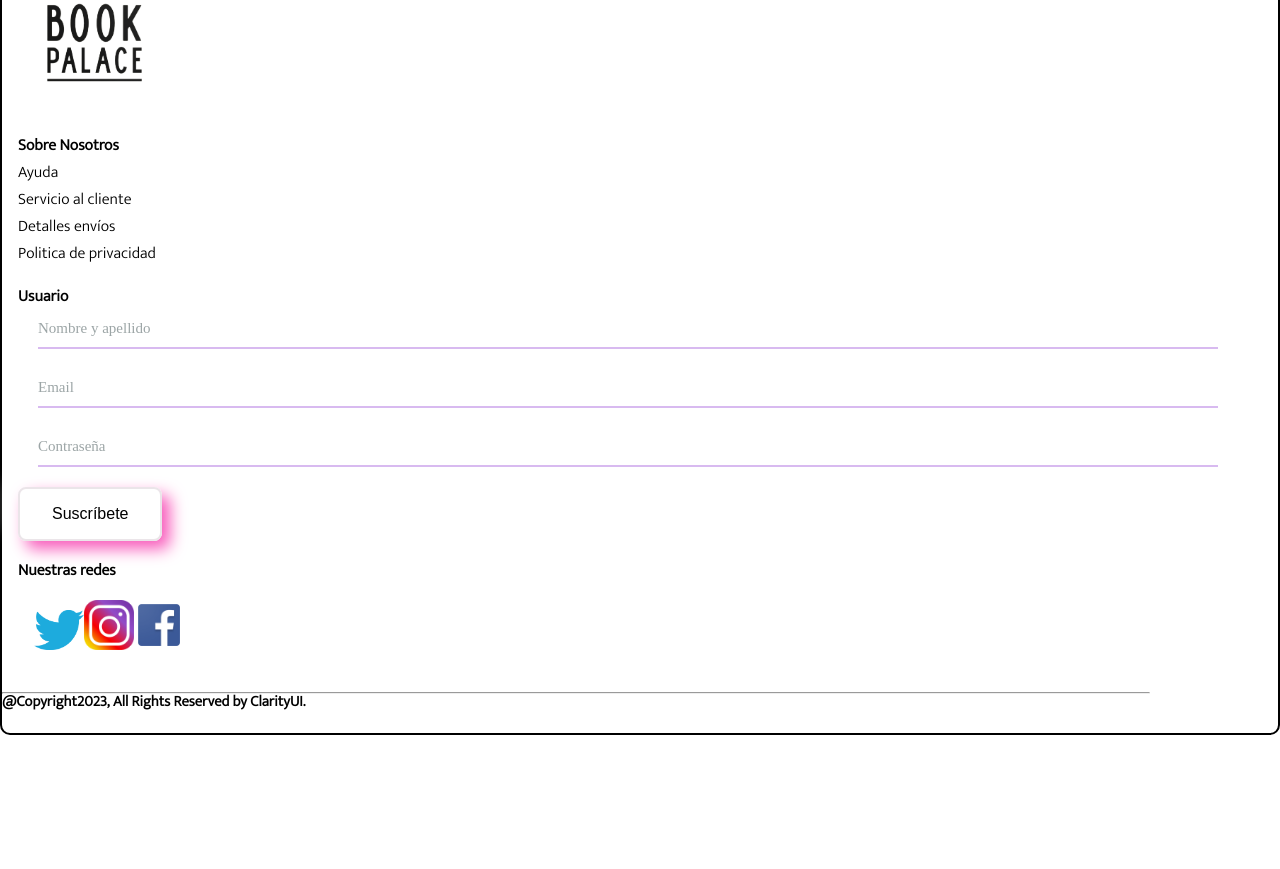
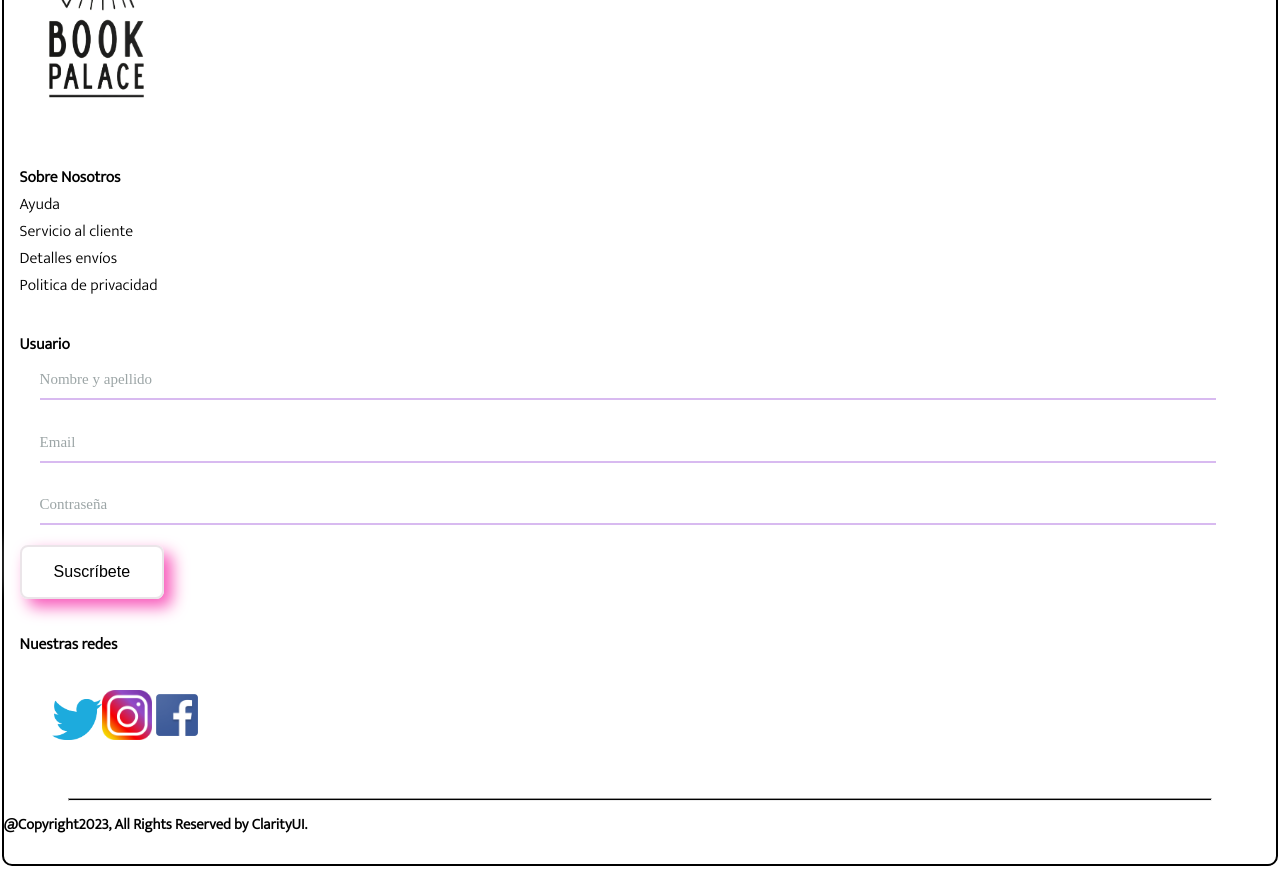
Before and after one commit to micaiann/Proyecto-React, a Next.js app: page / in a window 1280 px wide. Shown: the part 1880-2749 px from the top of the page. Before the commit the page ends 2615 px from the top, so only its background shows below. Built offline with nearby package versions, Linux system fonts and the light colour scheme.

Commit message:
Correcciones css 1

```diff
--- a/src/components/molecules/Footer.js
+++ b/src/components/molecules/Footer.js
@@ -1,3 +1,4 @@
+import { Content } from "next/font/google"
 import Form from "../atoms/footer/Form"
 
 
@@ -13,11 +14,13 @@ const Footer = () => {
               </div>
 
               <div style={pieFilas} className="pie-filas" >
-                <h4>Sobre Nosotros</h4>
+              <h4>Sobre Nosotros</h4>
+              <div className="pie-filas-nosotros">
                 <p>Ayuda</p>
                 <p>Servicio al cliente</p>
                 <p>Detalles envíos</p>
                 <p>Politica de privacidad</p>
+              </div>
               </div>
 
               <div style={pieFilas} className="pie-filas">
@@ -44,9 +47,10 @@ const Footer = () => {
 
 
              <hr style={{
-               width: "90%",
-               height :"2px",
-               background :"black"
+              height :"3px",
+              background :"black",
+              marginLeft:"4rem",
+              marginRight: "4rem"
               }}></hr>
 
             <div style={pieContenidoAbajo} className="pie-contenido-abajo">
@@ -69,13 +73,18 @@ const Footer = () => {
               display: flex;
               flex-direction: column;
               text-align: center;
-
             }
 
             .pie-filas {
               display: flex;
               flex-direction: column;
               align-items: center;
+            }
+
+            .pie-filas-nosotros {
+              display: flex;
+              flex-direction: column;
+              padding: 1rem;
             }
 
             .redes-sociales {
@@ -98,6 +107,7 @@ const Footer = () => {
               margin-bottom: 2rem;
               justify-content: space-around;
             }
+
 
             .pie-filas {
               width: 200px;
@@ -131,20 +141,24 @@ const pieContenedor = {
   backgroundColor : "white",
   border: "2px solid black",
   borderRadius: "10px",
-  fontFamily:"'Mukta', sans-serif"
+  fontFamily:"'Mukta', sans-serif",
+  marginLeft:"0.1rem",
+  marginRight: "0.1rem",
+  marginBottom:"0.2rem"
 }
 
 const pieFilas = {
   margin: "1rem",
   color: "black",
+  paddingTop: "1rem"
 }
 
 const redesSociales = {
-  padding:"1rem",
+  padding:"2rem",
 }
 
 const pieContenidoAbajo = {
-  marginBottom : "1.5rem",
+  marginBottom : "2rem",
 
 }
 
@@ -153,4 +167,5 @@ const copyright = {
   lineHeight: "15px",
   color: "black",
   fontWeight: "600",
+  marginTop: "1rem"
 }
--- a/src/styles/globals.css
+++ b/src/styles/globals.css
@@ -633,6 +633,7 @@ a {
 .input-pie-pagina {
   position: relative;
   padding: 20px;
+  margin-top: 0.2rem;
 }
 
 .input-clase {
@@ -663,7 +664,7 @@ a {
 
 .input-clase:focus~label,
 .input-clase:valid~label{
-  top: -14px;
+  top: -5px;
   font-size: 13px;
   color: var(--third-color);
 }
```
